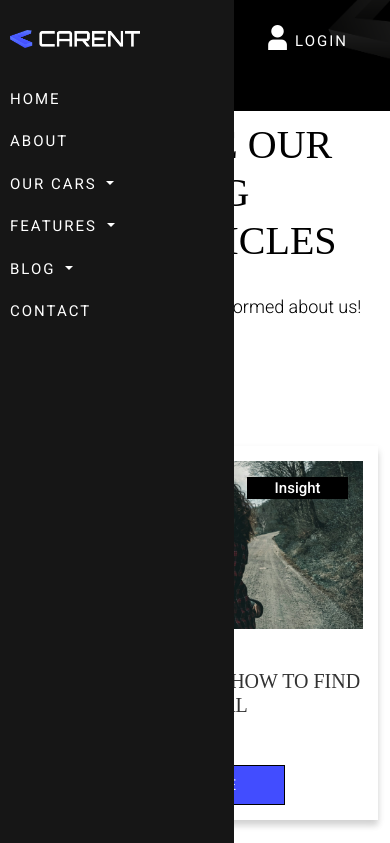
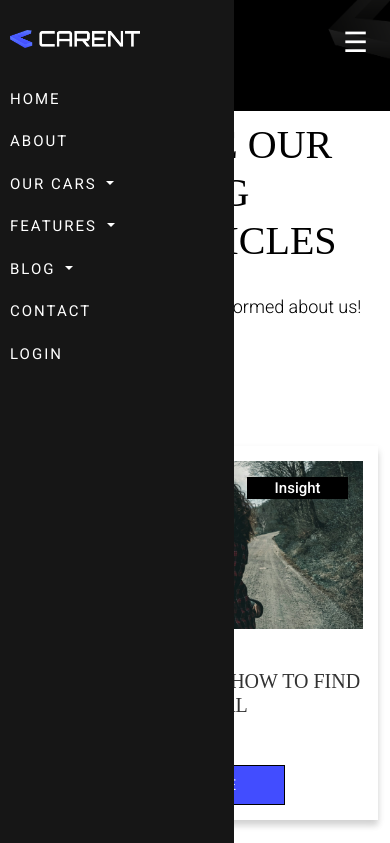
Before and after one commit to sdryasir/TCR, a Django app: page /blog/ in a window 390 px wide, after a click that opens the changed part. Shown: the top 843 px of the page. Run offline with Django 5.2, Linux system fonts and the light colour scheme; some libraries are stand-ins or nearby versions; some web fonts are replaced.

Commit message:
Navbar Responsiveness

```diff
--- a/static/CSS/About.css
+++ b/static/CSS/About.css
@@ -356,7 +356,7 @@
 
   @media (max-width: 1120px) {
     .Book-your-drive-section{
-      background-image: url('/static/images/black-background.jpg');
+      background-image: url('/static/images/why-choose-us-section-background-img-mobile.png');
     }
   }
 
--- /dev/null
+++ b/static/CSS/navbar_close.css
@@ -0,0 +1,51 @@
+:root {
+    /* Main-Colors */
+      --white-color: rgb(255, 255, 255);
+      --black-color: rgb(0, 0, 0);
+      --grey-color: rgb(105,105,105);
+      --button-color: rgba(85,107,253,255);
+      --footer-background-color-1: rgba(32,32,30,255);
+      --footer-background-color-2:    rgba(22,22,22,255);
+      --buttons-and-icons-color1:rgba(66,77,255,255);
+      --ratings-color: 	rgb(255,165,0) ;
+      --ratings-input-color:	  rgb(255,223,0) ;
+      --off-white-color:   rgba(235,235,235,255);
+
+    /* Main-Fonts */
+      --main-font:"Axion RX 14 W01 Regular";
+      --secondary-font: "Roboto", sans-serif;
+
+
+
+    }
+
+
+
+
+.Login-Button-Mobile-Screen a span{
+    display: inline-block;
+    padding: 10px;
+    text-decoration: none;
+    font-family: var(--secondary-font);
+    letter-spacing: 2px;
+    font-size: 15px;
+    color: var(--white-color);
+  }
+
+
+
+
+@media(max-width:1050px) {
+.side-navigation{
+    display: none;
+  }
+  .Login-Button-Mobile-Screen{
+    display: block!important;
+  }
+  .nav-chlab:hover{
+    color: var(--buttons-and-icons-color1);
+    transition: 0.3s ease-in-out;
+
+
+  }
+}
--- a/static/CSS/styleapp.css
+++ b/static/CSS/styleapp.css
@@ -158,6 +158,7 @@ a.nav-link:hover, a.nav-link:focus, a.nav-link:active{
     font-size: 28px;
     padding: 0 10px;
     color: white;
+
   }
 
   .logo img{
@@ -167,11 +168,6 @@ a.nav-link:hover, a.nav-link:focus, a.nav-link:active{
 
 
 
-  .nav-chlab:hover, #nav-check:checked ~ .nav-chlab {
-    color: #424DFFEB;
-
-
-  }
   .navbar-links, .navbar-links > a {
     display: block;
     width: 30%;
@@ -187,10 +183,13 @@ a.nav-link:hover, a.nav-link:focus, a.nav-link:active{
   #nav-check:not(:checked) ~ .navbar-links {
     height: 0px;
   }
+
   #nav-check:checked ~ .navbar-links {
     height: calc(100vh);
     overflow-y: hidden;
   }
+
+
   .menu-button {
     display: none;
 
@@ -979,7 +978,8 @@ color: var(--black-color);
 
 /* WHY CHOOSE US SECTION */
 .why-choose-us-background-image{
-  background-image: url('/static/images/why-choose-us-section-background-img.png');
+  background-image: url('/static/images/Default-Hero-Section-Image.png');
+  background-color: var(--black-color);
 
 
 }
--- a/static/JAVASCRIPT/app.js
+++ b/static/JAVASCRIPT/app.js
@@ -23,6 +23,9 @@ window.addEventListener('scroll', function() {
 
   lastScrollTop = scrollTop; // Update last scroll position
 }, false);
+
+
+
 
 
 
--- a/templates/header/header.html
+++ b/templates/header/header.html
@@ -10,10 +10,12 @@
     <link rel='stylesheet' href='https://cdn-uicons.flaticon.com/2.4.2/uicons-regular-straight/css/uicons-regular-straight.css'>
     <link rel='stylesheet' href='https://cdn-uicons.flaticon.com/2.4.2/uicons-solid-straight/css/uicons-solid-straight.css'>
     <link rel='stylesheet' href='https://cdn-uicons.flaticon.com/2.4.2/uicons-thin-straight/css/uicons-thin-straight.css'>
+    <link rel='stylesheet' href='https://cdn-uicons.flaticon.com/2.5.1/uicons-bold-rounded/css/uicons-bold-rounded.css'>
 
     <link rel="stylesheet" href="https://cdnjs.cloudflare.com/ajax/libs/meyer-reset/2.0/reset.min.css">
     <link rel='stylesheet prefetch' href='https://fonts.googleapis.com/css?family=Montserrat|Roboto+Slab:300'>
     <link rel="stylesheet" href="https://fonts.googleapis.com/css2?family=Material+Symbols+Outlined:opsz,wght,FILL,GRAD@24,400,0,0" />
+    <link rel='stylesheet' href='https://cdn-uicons.flaticon.com/2.5.1/uicons-regular-rounded/css/uicons-regular-rounded.css'>
     <link rel='stylesheet prefetch' href='https://cdnjs.cloudflare.com/ajax/libs/flickity/2.0.5/flickity.min.css'>
 
     <link rel="stylesheet" href="https://cdnjs.cloudflare.com/ajax/libs/animate.css/3.2.3/animate.min.css">
@@ -24,6 +26,7 @@
     <link rel="stylesheet" href="{% static 'CSS/Single_Post.css' %}">
     <link rel="stylesheet" href="{% static 'CSS/Our_Team.css' %}">
     <link rel="stylesheet" href="{% static 'CSS/About.css' %}">
+    <link rel="stylesheet" href="{% static 'CSS/navbar_close.css' %}">
 </head>
 <body>
     <div class="site-wrapper">
@@ -37,8 +40,8 @@
                   <nav class="top-navbar">
                     <input type="checkbox" id="nav-check">
                     <label for="nav-check" class="nav-chlab">☰</label>
-                    <div class="navbar-links">
-                      <img class="" src="{% static 'images/main-navbar-logo.png' %}" alt="">
+                    <div class="navbar-links" id="navbar">
+                        <img class="" src="{% static 'images/main-navbar-logo.png' %}" alt="">
                       <a class="left-padding" href="/">HOME</a>
                       <a href="{% url 'about' %}">ABOUT</a>
                       <a class="nav-link dropdown-toggle dropdown" href="#" role="button" data-bs-toggle="dropdown" aria-expanded="false">
@@ -63,11 +66,27 @@
                         <li><a class="dropdown-item" href="{% url 'single_post' %}">SINGLE POST</a></li>
                       </ul>
                       <a class="right-padding" href="{% url 'contact' %}">CONTACT</a>
+                      <!--Login and Username for Mobile  -Start-->
+                      <div class="Username" style="display: none;">
+                        <div class="dropdown Logout-button">
+                          <a class="btn dropdown-toggle Logout-button-title" href="#" role="button" data-bs-toggle="dropdown" aria-expanded="false">
+                            Hi, Username
+                          </a>
+                          <ul class="dropdown-menu logout-dropdown">
+                            <li><a class="dropdown-item" href="#">Logout <span><i class="fi fi-rs-exit"></i></span></a></li>
+                          </ul>
+                        </div>
+                      </div><!-- /.Username -->
+                      <div class="Login-button Login-Button-Mobile-Screen" style="display: none;">
+                        <a href="{% url 'login' %}"><span>LOGIN</span></a>
+                      </div>
+                       <!--Login and Username for Mobile  -End-->
                     </div>
                   </nav>
                 </div><!-- /.nav-links -->
                 <div class="side-navigation main-navbar-item">
                   <div class="Login-button-and-side-navigation">
+                    <!--Login and Username for Desktop  -Start-->
                     <div class="Username" style="display: none;">
                       <div class="dropdown Logout-button">
                         <a class="btn dropdown-toggle Logout-button-title" href="#" role="button" data-bs-toggle="dropdown" aria-expanded="false">
@@ -81,6 +100,7 @@
                     <div class="Login-button">
                       <a href="{% url 'login' %}"><i class="fi fi-ss-user"></i><span>LOGIN</span></a>
                     </div>
+                    <!--Login and Username for Desktop  -End-->
                     <div class="menu-button" onclick="menuAnimation(this)">
                       <div class="bar1"></div>
                       <div class="bar2"></div>
```
